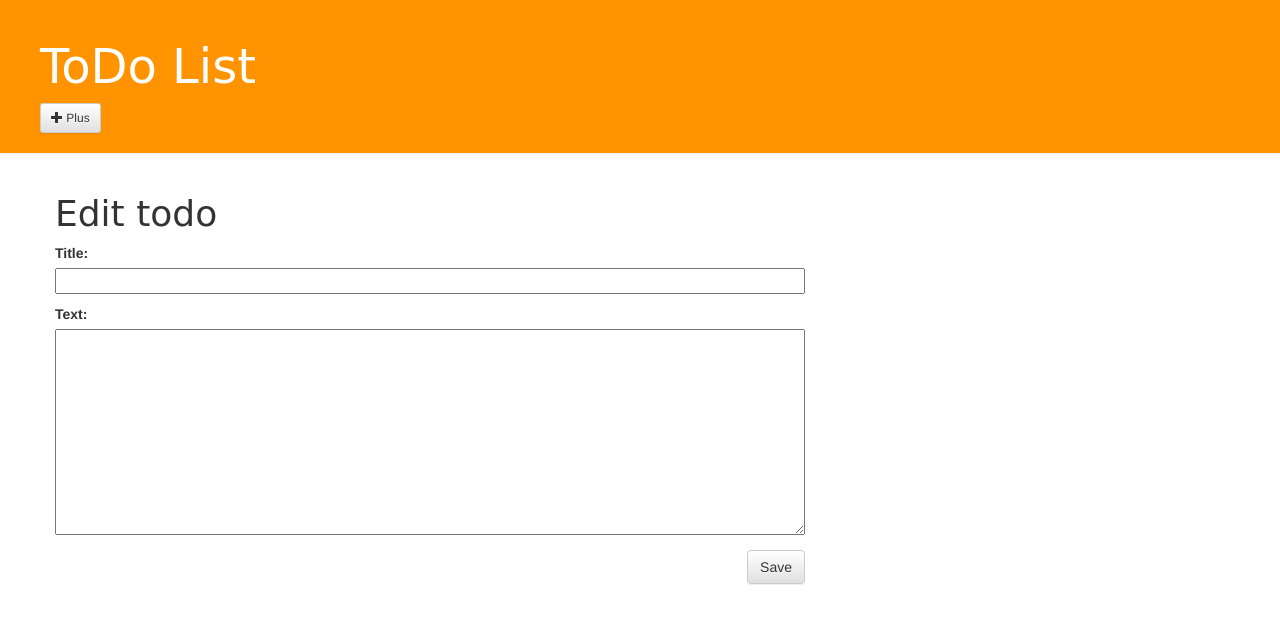
After one commit to VladislavShipovskoi/django-todo-list, a Django app: page /todo/new/ in a window 1280 px wide. The commit adds this page. Shown: the top 624 px of the page. Run offline with Django 3.2, Linux system fonts and the light colour scheme; some libraries are stand-ins or nearby versions.

Commit message:
added form for add/edit todo element

```diff
--- /dev/null
+++ b/lists/forms.py
@@ -0,0 +1,9 @@
+from django import forms
+from .models import Todo
+
+
+class TodoForm(forms.ModelForm):
+
+    class Meta:
+        model = Todo
+        fields = ('title', 'text',)
--- a/lists/urls.py
+++ b/lists/urls.py
@@ -4,4 +4,6 @@ from . import views
 urlpatterns = [
     url(r'^$', views.todo_list, name='todo_list'),
     url(r'^todo/(?P<pk>\d+)/$', views.todo_detail, name='todo_detail'),
+    url(r'^todo/new/$', views.todo_new, name='todo_new'),
+    url(r'^todo/(?P<pk>\d+)/edit/$', views.todo_edit, name='todo_edit'),
 ]
--- a/lists/views.py
+++ b/lists/views.py
@@ -1,12 +1,43 @@
-from django.shortcuts import render
+from django.shortcuts import render,redirect
 from django.utils import timezone
 from django.shortcuts import render, get_object_or_404
 from .models import Todo
+from .forms import TodoForm
 
 
 def todo_detail(request, pk):
     todos = get_object_or_404(Todo, pk=pk)
     return render(request, 'todolist/todo_detail.html', {'todos': todos})
+
+
+def todo_new(request):
+    if request.method == "POST":
+        form = TodoForm(request.POST)
+        if form.is_valid():
+            todo = form.save(commit=False)
+            todo.author = request.user
+            todo.created_date = timezone.now()
+            todo.save()
+            return redirect('todo_detail', pk=todo.pk)
+    else:
+        form = TodoForm()
+    return render(request, 'todolist/todo_edit.html', {'form': form})
+
+
+def todo_edit(request, pk):
+    todo = get_object_or_404(Todo, pk=pk)
+    if request.method == "POST":
+        form = TodoForm(request.POST, instance=todo)
+        if form.is_valid():
+            todo = form.save(commit=False)
+            todo.author = request.user
+            todo.created_date = timezone.now()
+            todo.save()
+            return redirect('post_detail', pk=todo.pk)
+    else:
+        form = TodoForm(instance=todo)
+    return render(request, 'todolist/todo_edit.html', {'form': form})
+
 
 def index(request):
     return render(request, 'todolist/base.html')
--- a/templates/todolist/base.html
+++ b/templates/todolist/base.html
@@ -17,6 +17,7 @@
 
         <div class="page-header">
             <h1><a href="/">ToDo List</a></h1>
+            <a href="{% url 'todo_new' %}" class="btn btn-default btn-sm"> <span class="glyphicon glyphicon-plus"></span> Plus </a>
         </div>
         <div class="content container">
             <div class="row">
--- a/templates/todolist/todo_detail.html
+++ b/templates/todolist/todo_detail.html
@@ -7,6 +7,7 @@
                 {{ todos.created_date }}
             </div>
         {% endif %}
+        <a class="btn btn-default" href="{% url 'todo_edit' pk=todos.pk %}"><span class="glyphicon glyphicon-pencil"></span></a>
         <h1>{{ todos.title }}</h1>
         <p>{{ todos.text|linebreaksbr }}</p>
     </div>
--- /dev/null
+++ b/templates/todolist/todo_edit.html
@@ -0,0 +1,9 @@
+{% extends 'todolist/base.html' %}
+
+{% block content %}
+    <h1>Edit todo</h1>
+    <form method="POST" class="post-form">{% csrf_token %}
+        {{ form.as_p }}
+        <button type="submit" class="save btn btn-default">Save</button>
+    </form>
+{% endblock %}
```
